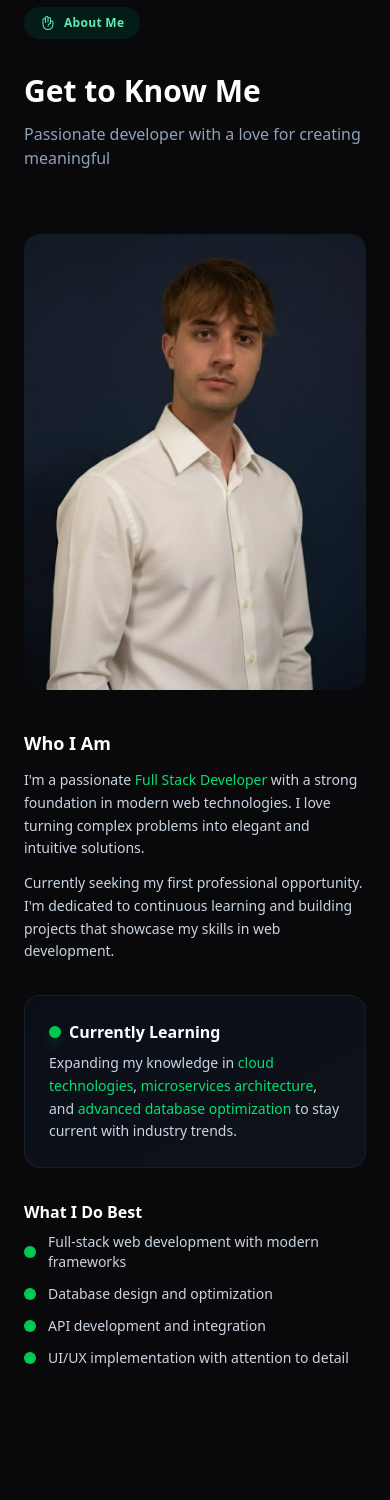
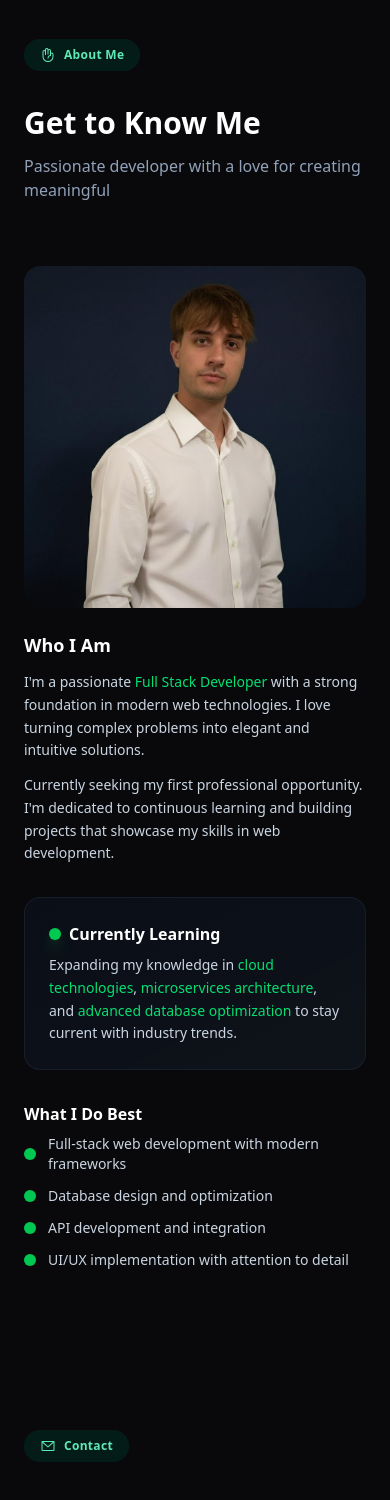
Before and after one commit to alefeas/portfolio-v2, a Next.js app: page / in a window 390 px wide. Shown: the part 4146-5646 px from the top of the page. Built offline with nearby package versions, Linux system fonts and the light colour scheme; a web font is replaced by a local one.

Commit message:
feat: Responsive design improvements for About and TechStack sections

```diff
--- a/app/components/sections/About.tsx
+++ b/app/components/sections/About.tsx
@@ -19,12 +19,22 @@ export default function About() {
       />
 
       {/* Content */}
-      <div className="flex flex-col lg:flex-row gap-10 items-start">
+      <div className="flex flex-col lg:flex-row gap-6 lg:gap-10 items-start">
         {/* Image */}
-        <div className="relative w-full max-w-sm flex-shrink-0">
-          <div className="aspect-[3/4] rounded-2xl overflow-hidden">
+        <div className="relative w-full max-w-2xl lg:max-w-sm flex-shrink-0">
+          {/* Mobile: Square image */}
+          <div className="lg:hidden aspect-square rounded-2xl overflow-hidden">
             <img
-              src="/profile.jpg"
+              src="/profile-v2.jpeg"
+              alt="Profile"
+              className="w-full h-full object-cover"
+            />
+          </div>
+
+          {/* Desktop: Vertical image */}
+          <div className="hidden lg:block aspect-[3/4] rounded-2xl overflow-hidden">
+            <img
+              src="/profile-v2.jpeg"
               alt="Profile"
               className="w-full h-full object-cover"
             />
@@ -32,7 +42,7 @@ export default function About() {
         </div>
 
         {/* Content */}
-        <div className="max-w-lg">
+        <div className="w-full max-w-2xl">
           <div className="space-y-8">
             {/* Bio */}
             <div>
--- a/app/components/sections/TechStack.tsx
+++ b/app/components/sections/TechStack.tsx
@@ -23,11 +23,11 @@ export default function TechStack() {
       />
 
       {/* Tech Grid */}
-      <div className="grid grid-cols-1 md:grid-cols-2 lg:grid-cols-4 gap-12">
+      <div className="grid grid-cols-1 sm:grid-cols-2 md:grid-cols-3 lg:grid-cols-4 gap-4 sm:gap-6 md:gap-8 lg:gap-12">
         {technologies.map((category) => (
           <div
             key={category.category}
-            className="space-y-6"
+            className="space-y-6 pb-8 sm:pb-12"
           >
             {/* Category Title */}
             <div className="text-center">
```
Also changed, not shown: public/profile-v2.jpeg (added).
